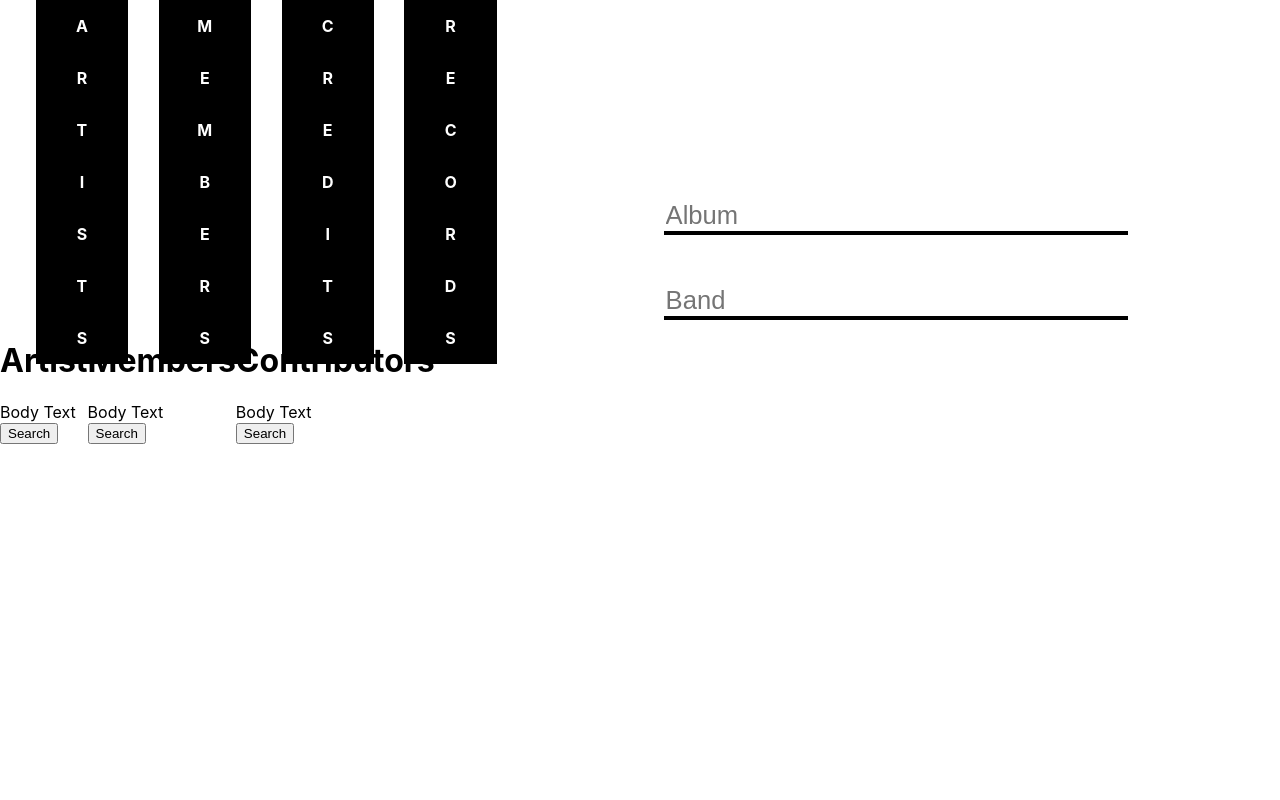
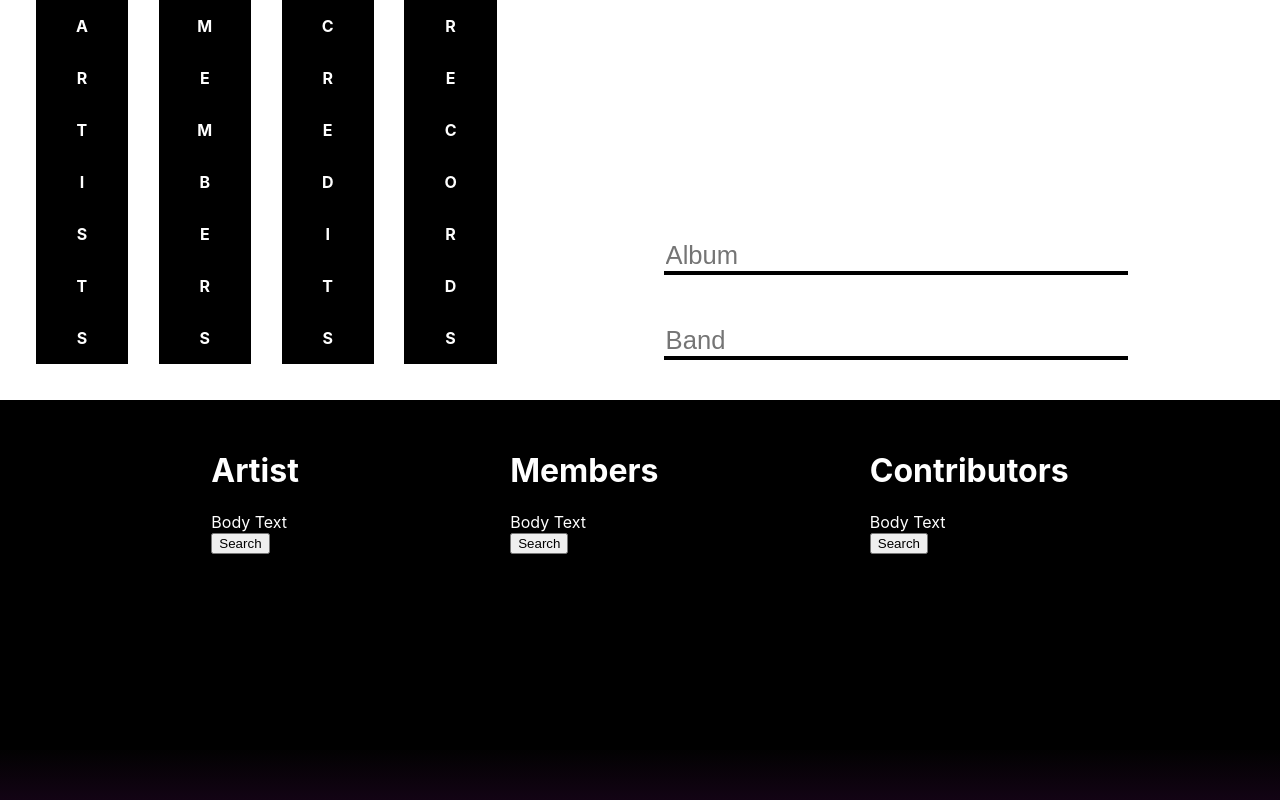
Before and after one commit to EricLusk-Jopson/vinylPeriphery, a React (Create React App) app: page / in a window 1280 px wide. Shown: the top 800 px of the page. Built offline with nearby package versions, Linux system fonts and the light colour scheme.

Commit message:
added padding to lower search window

```diff
--- a/src/App.js
+++ b/src/App.js
@@ -249,8 +249,7 @@ function App() {
         <div
           className="upper-search"
           style={{
-            minHeight: "40vh",
-            height: "40vh",
+            height: "50vh",
             display: "flex",
             flexDirection: "row",
           }}
@@ -336,6 +335,7 @@ function App() {
               flexDirection: "column-reverse",
               alignItems: "center",
               justifyContent: "end",
+              marginBottom: "40px",
             }}
           >
             <input
@@ -370,7 +370,15 @@ function App() {
         </div>
         <div
           className="lower-search"
-          style={{ height: "60vh", display: "flex", flexDirection: "row" }}
+          style={{
+            height: "40vh",
+            display: "flex",
+            flexDirection: "row",
+            justifyContent: "space-evenly",
+            backgroundColor: "black",
+            color: "white",
+            paddingTop: "30px",
+          }}
         >
           <div>
             <div className="title">
```
